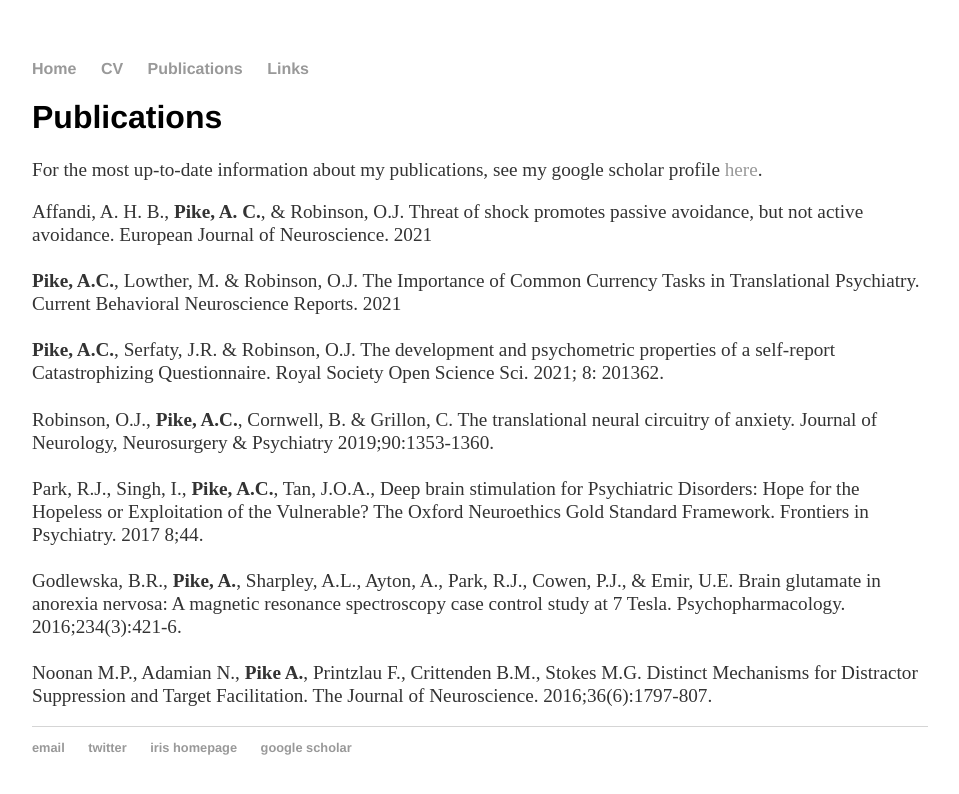
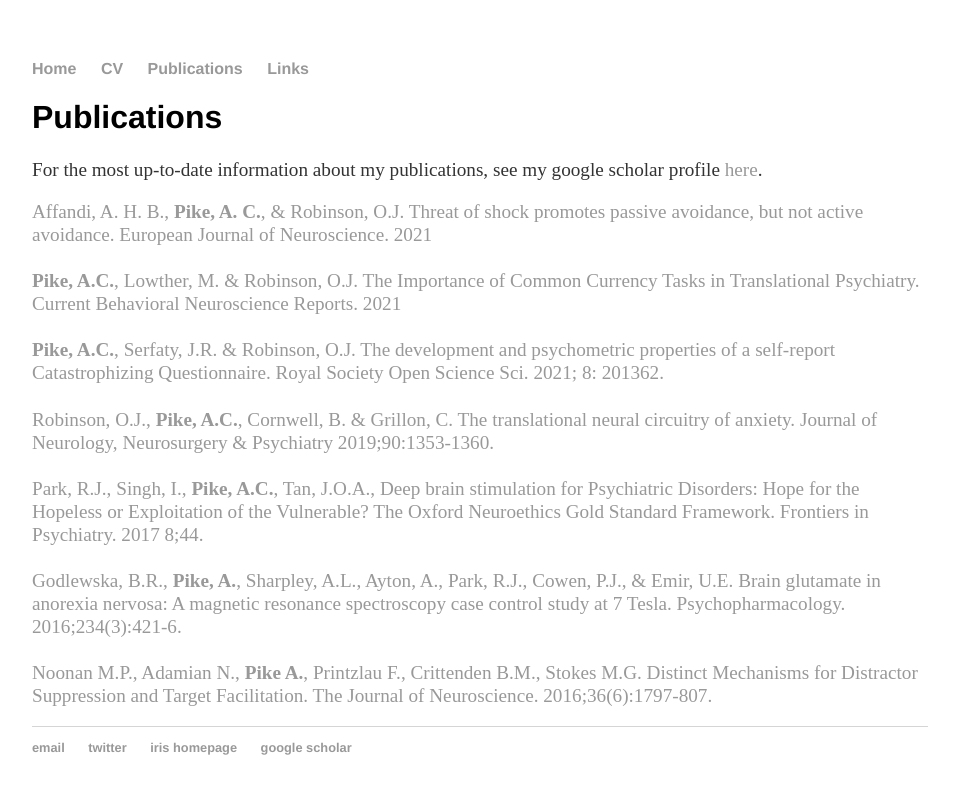
Before and after one commit to apike02/apike02.github.io, a Jekyll site: the page built from pubs/index.html, in a window 1280 px wide. Shown: the top 794 px of the page, without its empty margins (160-1119 px from the left). Built offline with Jekyll 4.4.1, drawn with Linux system fonts in a browser that asks for light colours.

Commit message:
Update index.html

```diff
--- a/pubs/index.html
+++ b/pubs/index.html
@@ -6,17 +6,17 @@
 <div class="blurb">
 	<h1>Publications</h1>
 	<p> For the most up-to-date information about my publications, see my google scholar profile <a href="https://scholar.google.com/citations?hl=en&user=XQ8kkegAAAAJ">here</a>. </p>
-	<p> 	<a href="https://doi.org/10.1111/ejn.15184"style="color: #333">Affandi, A. H. B., <b>Pike, A. C.</b>, & Robinson, O.J. Threat of shock promotes passive avoidance, but not active avoidance. European Journal of Neuroscience. 2021 </a><br/>
+	<p> 	<a href="https://doi.org/10.1111/ejn.15184">Affandi, A. H. B., <b>Pike, A. C.</b>, & Robinson, O.J. Threat of shock promotes passive avoidance, but not active avoidance. European Journal of Neuroscience. 2021 </a><br/>
 		<br/>
-		<a href="https://doi.org/10.1007/s40473-021-00225-w"style="color: #333"><b>Pike, A.C.</b>, Lowther, M. & Robinson, O.J. The Importance of Common Currency Tasks in Translational Psychiatry. Current Behavioral Neuroscience Reports. 2021</a><br/>
+		<a href="https://doi.org/10.1007/s40473-021-00225-w"><b>Pike, A.C.</b>, Lowther, M. & Robinson, O.J. The Importance of Common Currency Tasks in Translational Psychiatry. Current Behavioral Neuroscience Reports. 2021</a><br/>
 		<br/>
-		<a href="https://doi.org/10.1098/rsos.201362"style="color: #333"><b>Pike, A.C.</b>, Serfaty, J.R. & Robinson, O.J. The development and psychometric properties of a self-report Catastrophizing Questionnaire. Royal Society Open Science  Sci. 2021; 8: 201362.</a><br/>
+		<a href="https://doi.org/10.1098/rsos.201362"><b>Pike, A.C.</b>, Serfaty, J.R. & Robinson, O.J. The development and psychometric properties of a self-report Catastrophizing Questionnaire. Royal Society Open Science  Sci. 2021; 8: 201362.</a><br/>
 		<br/>
-	    	<a href="https://dx.doi.org/10.1136/jnnp-2019-321400"style="color: #333">Robinson, O.J., <b>Pike, A.C.</b>, Cornwell, B. & Grillon, C. The translational neural circuitry of anxiety. Journal of Neurology, Neurosurgery & Psychiatry 2019;90:1353-1360.</a><br/>
+	    	<a href="https://dx.doi.org/10.1136/jnnp-2019-321400">Robinson, O.J., <b>Pike, A.C.</b>, Cornwell, B. & Grillon, C. The translational neural circuitry of anxiety. Journal of Neurology, Neurosurgery & Psychiatry 2019;90:1353-1360.</a><br/>
 		<br/>
-	    	<a href="https://dx.doi.org/10.3389/fpsyt.2017.00044"style="color: #333">Park, R.J., Singh, I., <b>Pike, A.C.</b>, Tan, J.O.A., Deep brain stimulation for Psychiatric Disorders: Hope for the Hopeless or Exploitation of the Vulnerable? The Oxford Neuroethics Gold Standard Framework. Frontiers in Psychiatry. 2017 8;44.</a><br/>
+	    	<a href="https://dx.doi.org/10.3389/fpsyt.2017.00044">Park, R.J., Singh, I., <b>Pike, A.C.</b>, Tan, J.O.A., Deep brain stimulation for Psychiatric Disorders: Hope for the Hopeless or Exploitation of the Vulnerable? The Oxford Neuroethics Gold Standard Framework. Frontiers in Psychiatry. 2017 8;44.</a><br/>
 		<br/>
-	    	<a href="https://doi.org/10.1007/s00213-016-4477-5"style="color: #333">Godlewska, B.R., <b>Pike, A.</b>, Sharpley, A.L., Ayton, A., Park, R.J., Cowen, P.J., & Emir, U.E. Brain glutamate in anorexia nervosa: A magnetic resonance spectroscopy case control study at 7 Tesla. Psychopharmacology. 2016;234(3):421-6.</a><br/>
+	    	<a href="https://doi.org/10.1007/s00213-016-4477-5">Godlewska, B.R., <b>Pike, A.</b>, Sharpley, A.L., Ayton, A., Park, R.J., Cowen, P.J., & Emir, U.E. Brain glutamate in anorexia nervosa: A magnetic resonance spectroscopy case control study at 7 Tesla. Psychopharmacology. 2016;234(3):421-6.</a><br/>
 		<br/>
-            	<a href="https://doi.org/10.1523/JNEUROSCI.2133-15.2016"style="color: #333">Noonan M.P., Adamian N., <b>Pike A.</b>, Printzlau F., Crittenden B.M., Stokes M.G. Distinct Mechanisms for Distractor Suppression and Target Facilitation. The Journal of Neuroscience. 2016;36(6):1797-807.</a></p>
+            	<a href="https://doi.org/10.1523/JNEUROSCI.2133-15.2016">Noonan M.P., Adamian N., <b>Pike A.</b>, Printzlau F., Crittenden B.M., Stokes M.G. Distinct Mechanisms for Distractor Suppression and Target Facilitation. The Journal of Neuroscience. 2016;36(6):1797-807.</a></p>
 </div><!-- /.blurb -->
```
